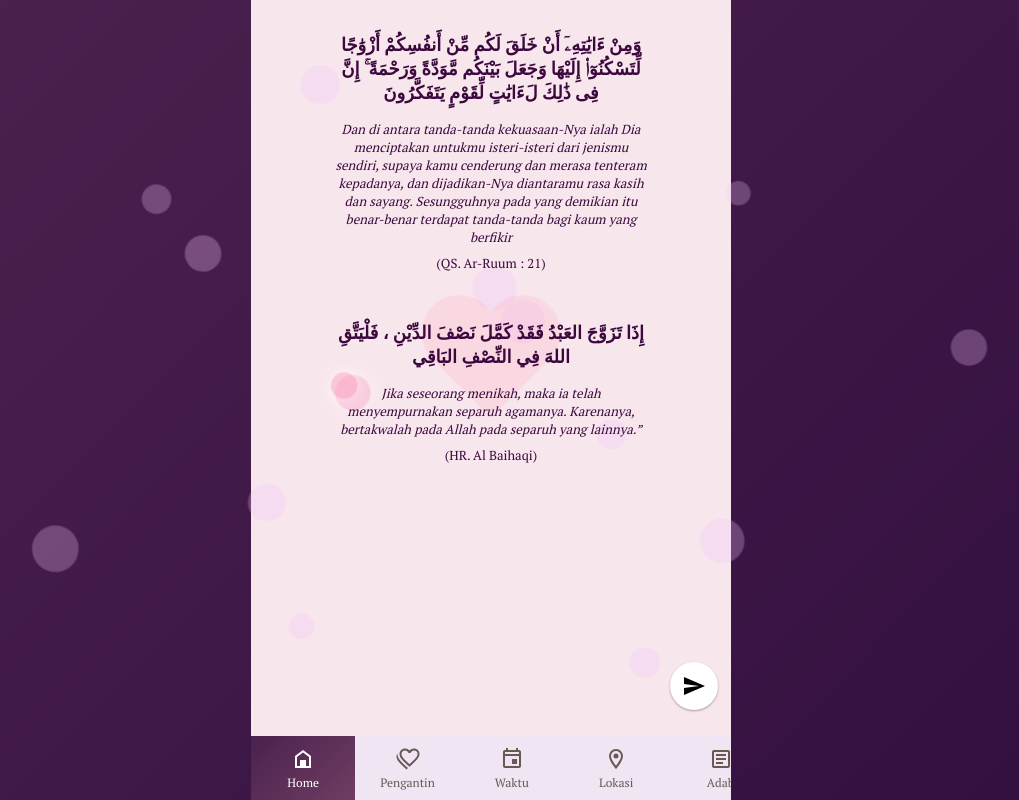
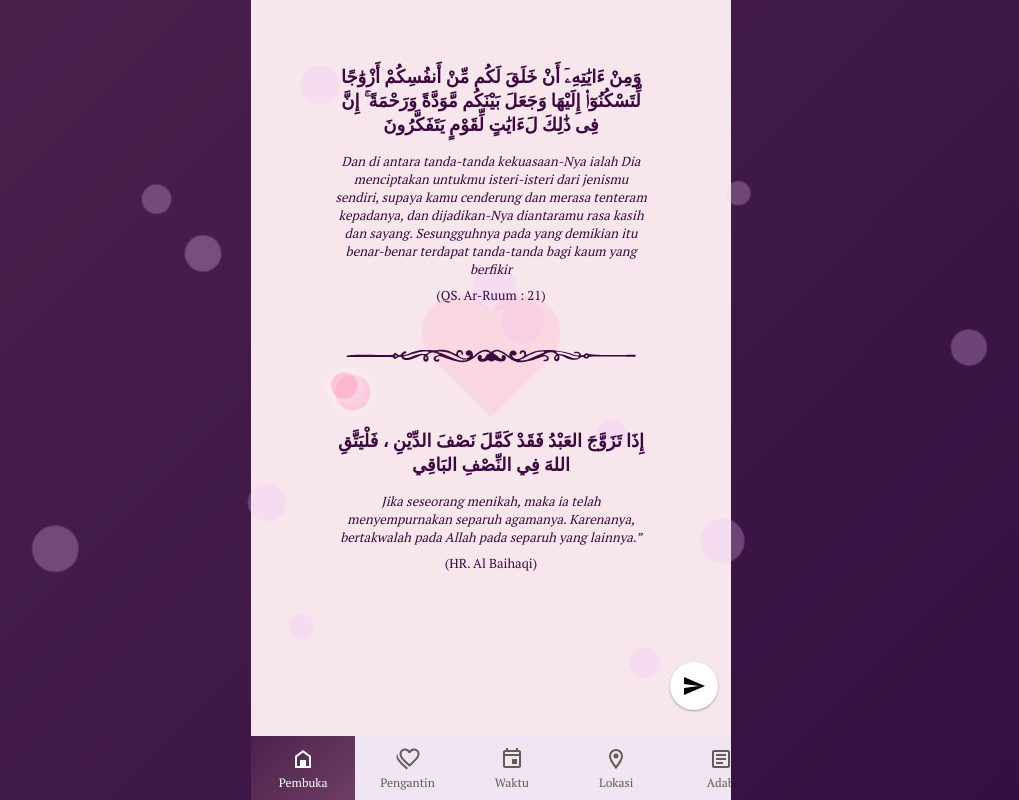
Before and after one commit to aminurmuda/weding-next, a Next.js app: page /content in a window 1280 px wide. Shown: the whole page, without its empty margins (149-1168 px from the left). Built offline with nearby package versions, Linux system fonts and the light colour scheme.

Commit message:
fix: change favico and add divider

```diff
--- a/components/Closing.tsx
+++ b/components/Closing.tsx
@@ -1,3 +1,4 @@
+import Image from "next/image";
 function Closing() {
   return (
     <div>
@@ -15,7 +16,13 @@ function Closing() {
         Keluarga Bapak Diman & Ibu Yasinah
       </p>
       <p className="font-size-0-5 slide-up">Keluarga Bapak Aris & Ibu Jean </p>
-      <hr className="mt-2 mb-2 scale-up" />
+      <Image
+        src="/images/divider.svg"
+        alt="divider"
+        className="scale-up"
+        width="300"
+        height="80"
+      />
       <p className="font-1 scale-up">Doa Untuk Pengantin</p>
       <h2 className="m-2 slide-down">
         بَارَكَ اللهُ لَكَ وَبَارَكَ عَلَيْكَ وَجَمَعَ بَيْنَكُمَا فِي خَيْرٍ
--- a/components/Event.tsx
+++ b/components/Event.tsx
@@ -1,4 +1,5 @@
 import dynamic from "next/dynamic";
+import Image from "next/image";
 
 const CountdownComponent = dynamic(() => import("./Countdown"), {
   ssr: false,
@@ -35,7 +36,13 @@ function Event() {
         pernikahan. Semoga pernikahan ini bisa menjadi langkah awal kami untuk
         dapat berkumpul bersama kaum mukminin di syurga kelak. Aamiin.
       </p>
-      <hr className="mt-2 mb-2 scale-up" />
+      <Image
+        src="/images/divider.svg"
+        alt="divider"
+        className="scale-up"
+        width="300"
+        height="60"
+      />
       <p className="font-1 font-size-2 scale-up mt-1 mb-1">
         Hitung Mundur Acara
       </p>
--- a/components/Opening.tsx
+++ b/components/Opening.tsx
@@ -1,7 +1,8 @@
+import Image from "next/image";
 function Opening() {
   return (
     <div>
-      <p className="scale-up font-size-1 bold">
+      <p className="mt-2 scale-up font-size-1 bold">
         وَمِنْ ءَايَٰتِهِۦٓ أَنْ خَلَقَ لَكُم مِّنْ أَنفُسِكُمْ أَزْوَٰجًا
         لِّتَسْكُنُوٓا۟ إِلَيْهَا وَجَعَلَ بَيْنَكُم مَّوَدَّةً وَرَحْمَةً ۚ
         إِنَّ فِى ذَٰلِكَ لَءَايَٰتٍ لِّقَوْمٍ يَتَفَكَّرُونَ
@@ -13,7 +14,15 @@ function Opening() {
         Sesungguhnya pada yang demikian itu benar-benar terdapat tanda-tanda
         bagi kaum yang berfikir
       </p>
-      <p className="mt-0-5 slide-down">(QS. Ar-Ruum : 21)</p>
+      <p className="mt-0-5 mb-2 slide-down">(QS. Ar-Ruum : 21)</p>
+
+      <Image
+        src="/images/divider.svg"
+        alt="divider"
+        className="scale-up"
+        width="300"
+        height="40"
+      />
       <p className="mt-3 scale-up font-size-1 bold">
         إِذَا تَزَوَّجَ العَبْدُ فَقَدْ كَمَّلَ نَصْفَ الدِّيْنِ ، فَلْيَتَّقِ
         اللهَ فِي النِّصْفِ البَاقِي
--- a/components/Wishes.tsx
+++ b/components/Wishes.tsx
@@ -2,6 +2,7 @@ import { useState, useEffect } from "react";
 import { useTime } from "../utils/useCountdown";
 import Loading from "./Loading";
 import WishesForm from "./WishesForm";
+import Image from "next/image";
 
 interface Wish {
   name: string;
@@ -53,7 +54,13 @@ function Wishes() {
     <div>
       <p className="font-1 mb-1 scale-up">Ucapan & Doa</p>
       <WishesForm onSubmit={fetchData} />
-      <hr className="mt-2 mb-2 scale-up" />
+      <Image
+        src="/images/divider.svg"
+        alt="divider"
+        className="scale-up"
+        width="300"
+        height="80"
+      />
       {isLoading && <Loading />}
       {sheetData && !isLoading && (
         <div className="wishes-container">
--- a/pages/content.tsx
+++ b/pages/content.tsx
@@ -42,7 +42,7 @@ const Home: NextPage = () => {
   const [currentPage, setCurrentPage] = useState("home");
   const pages = [
     {
-      label: "Home",
+      label: "Pembuka",
       value: "home",
       icon: mdiHomeVariantOutline,
       content: <Opening />,
```
Also changed, not shown: public/images/divider.svg (added), 1 other file (tests, documents, lock files or other folders).
